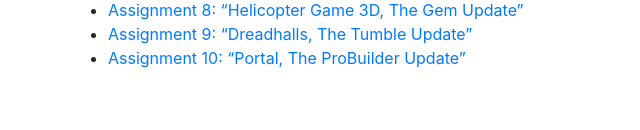
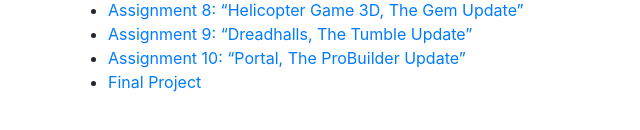
Before and after one commit to KonstantinKhudik/cs50help, a plain HTML site: page cs50g.html in a window 1280 px wide. Shown: the part 628-758 px from the top of the page, without its empty margins (17-657 px from the left). Drawn offline with nearby package versions, Linux system fonts and the light colour scheme.

Commit message:
update games (add final project)

```diff
--- a/cs50g.html
+++ b/cs50g.html
@@ -39,6 +39,7 @@
       <li><a href="https://docs.cs50.net/games/2019/x/assignments/8/assignment8.html">Assignment 8: “Helicopter Game 3D, The Gem Update”</a></li>
       <li><a href="https://docs.cs50.net/games/2019/x/assignments/9/assignment9.html">Assignment 9: “Dreadhalls, The Tumble Update”</a></li>
       <li><a href="https://docs.cs50.net/games/2019/x/assignments/10/assignment10.html">Assignment 10: “Portal, The ProBuilder Update”</a></li>
+      <li><a href="https://docs.cs50.net/games/2019/x/project/project.html">Final Project</a></li>
     </ul>
 
 
```
